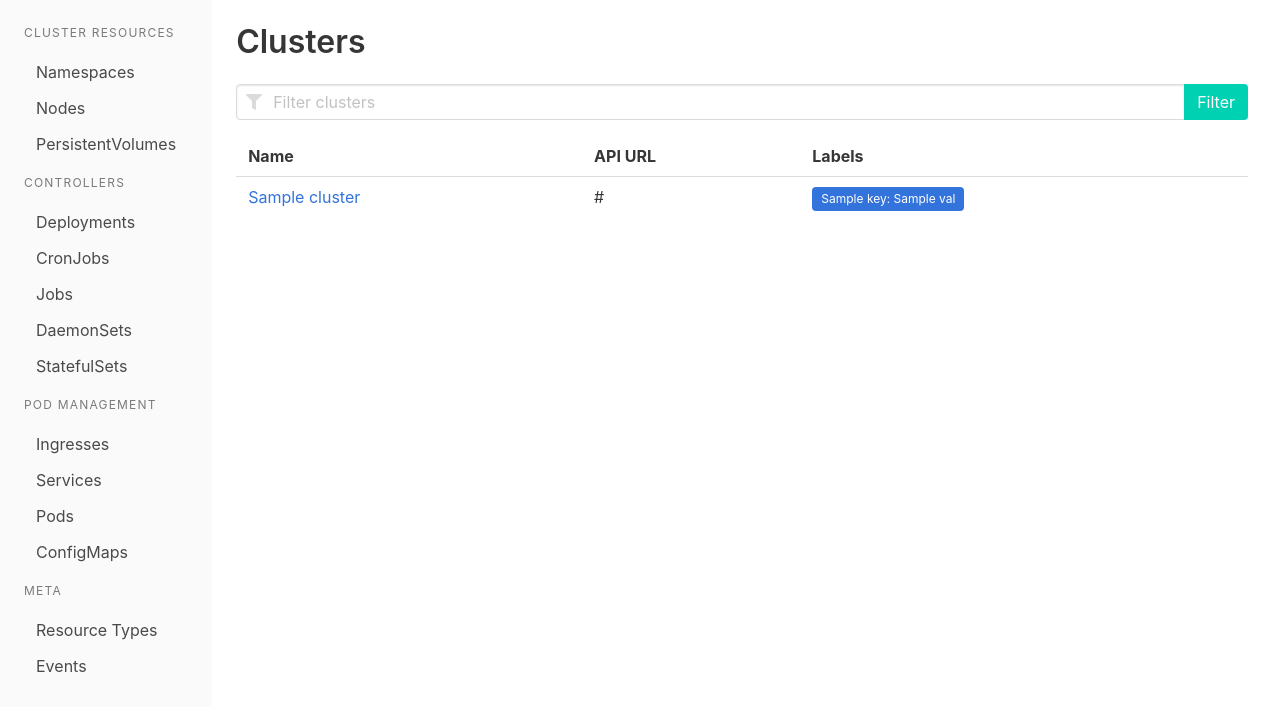
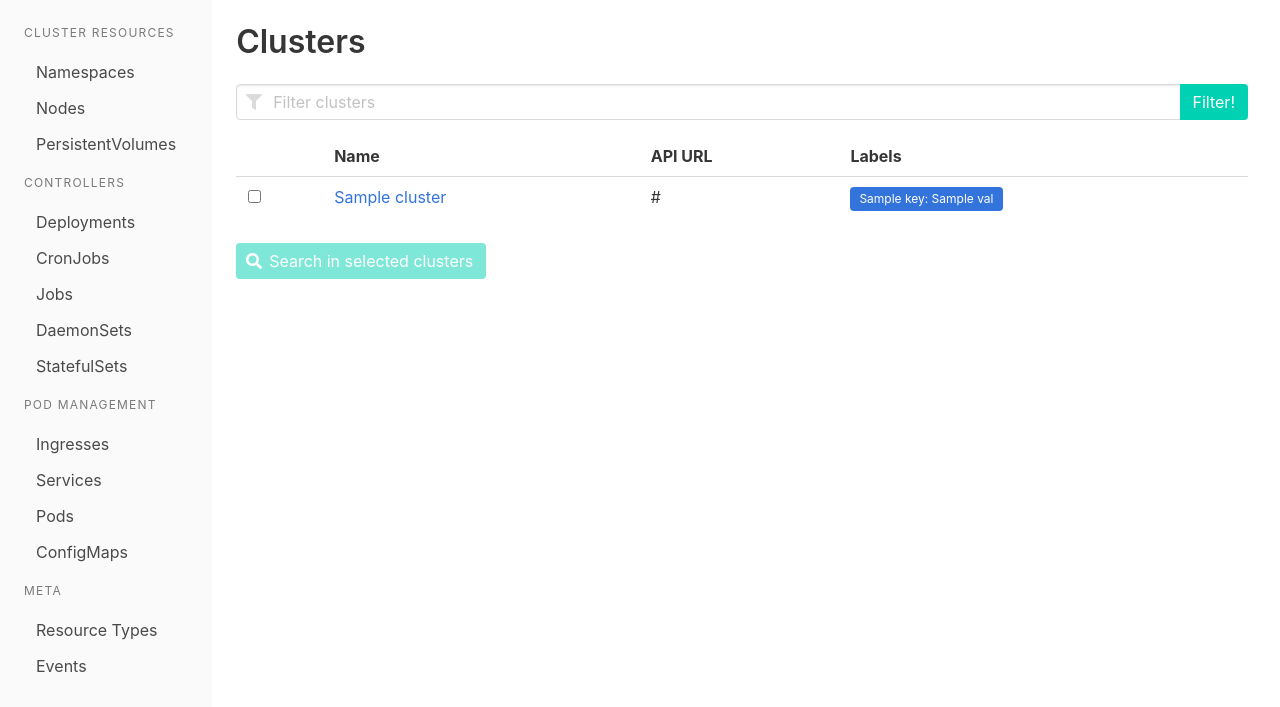
Before and after one commit to hjacobs/kube-web-view, a Python web app: template kube_web/templates/clusters.html in a window 1280 px wide. Shown: the part 52-759 px from the top of the page. Run offline with Jinja, Linux system fonts and the light colour scheme; the template is opened without the code that fills it: most values are stand-ins (such as "Sample title", 1, 10 or a date in 2020).

Commit message:
allow searching in selected clusters

```diff
--- a/kube_web/templates/clusters.html
+++ b/kube_web/templates/clusters.html
@@ -15,20 +15,35 @@
                 </span>
                 </p>
                 <div class="control">
-                    <button class="button is-primary" type="submit">Filter</button>
+                    <button class="button is-primary" type="submit">Filter!</button>
                 </div>
             </div>
         </div>
     </div>
 </form>
+<script>
+    function toggleSearchButton() {
+        const $checked = document.querySelectorAll('input[name=cluster]:checked');
+        const $button = document.getElementById("search-clusters-button");
+
+        if ($checked.length > 0) {
+            $button.disabled = false;
+        } else {
+            $button.disabled = true;
+        }
+    }
+</script>
+<form action="/search" method="get">
     <table class="table is-stripped is-fullwidth">
         <tr>
+            <th></th>
             <th>Name</th>
             <th>API URL</th>
             <th>Labels</th>
         </tr>
         {% for cluster in clusters: %}
         <tr>
+            <td><input type="checkbox" name="cluster" value="{{ cluster.name }}" onclick="toggleSearchButton()"></td>
             <td><a href="/clusters/{{ cluster.name }}">{{ cluster.name }}</a></td>
             <td>{{ cluster.api.url }}</td>
             <td>
@@ -43,4 +58,14 @@
         </tr>
         {% endfor %}
     </table>
+    <div class="field">
+        <div class="control">
+            <button class="button is-primary" type="submit" id="search-clusters-button" disabled>
+                <span class="icon">
+                    <i class="fas fa-search"></i>
+                </span>
+                <span>Search in selected clusters</span></button>
+        </div>
+    </div>
+</form>
 {% endblock %}
--- a/kube_web/web.py
+++ b/kube_web/web.py
@@ -829,8 +829,8 @@ def sort_rank(result, search_query_lower):
 @context()
 async def get_search(request, session):
     params = request.rel_url.query
-    cluster = params.get("cluster")
-    namespace = params.get("namespace")
+    cluster = ",".join(params.getall("cluster", []))
+    namespace = ",".join(params.getall("namespace", []))
     selector = params.get("selector", "").strip()
     search_query = params.get("q", "").strip()
 
```
Lines whose indentation alone changed are shown as unchanged.
